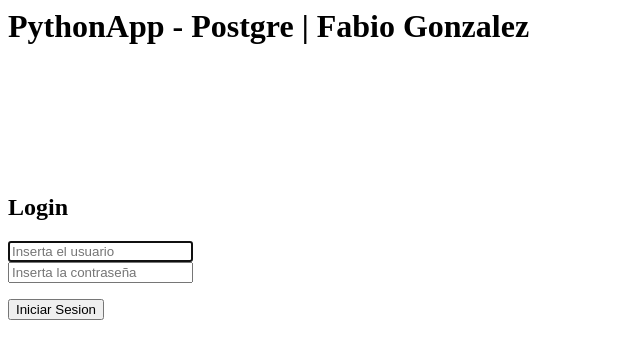
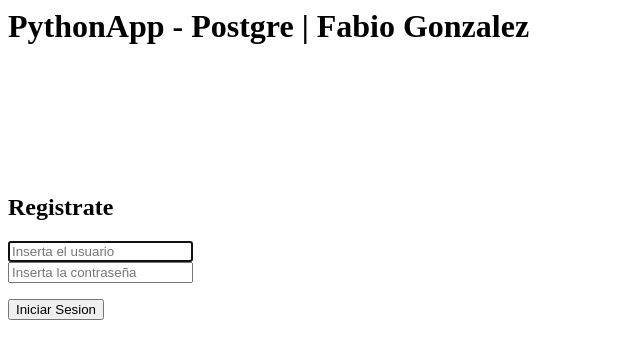
Before and after one commit to fabiiogonzalez8/AppPython-Postgre, a Flask app: page / in a window 1280 px wide. Shown: the top 359 px of the page, without its empty margins (0-640 px from the left). Run offline with Flask 2, Linux system fonts and the light colour scheme; some libraries are stand-ins or nearby versions.

Commit message:
Ultimos cambios realizados

```diff
--- a/templates/index.html
+++ b/templates/index.html
@@ -7,7 +7,7 @@
       <br/><br/>
       <main>
         <form action="/login" method="POST">
-            <h1>Login</h1>
+            <h1>Registrate</h1>
             <div>
               <label for="usuario"></label>
               <input type="text" name="usuario" id="usuario" placeholder="Inserta el usuario" autofocus required>
```
